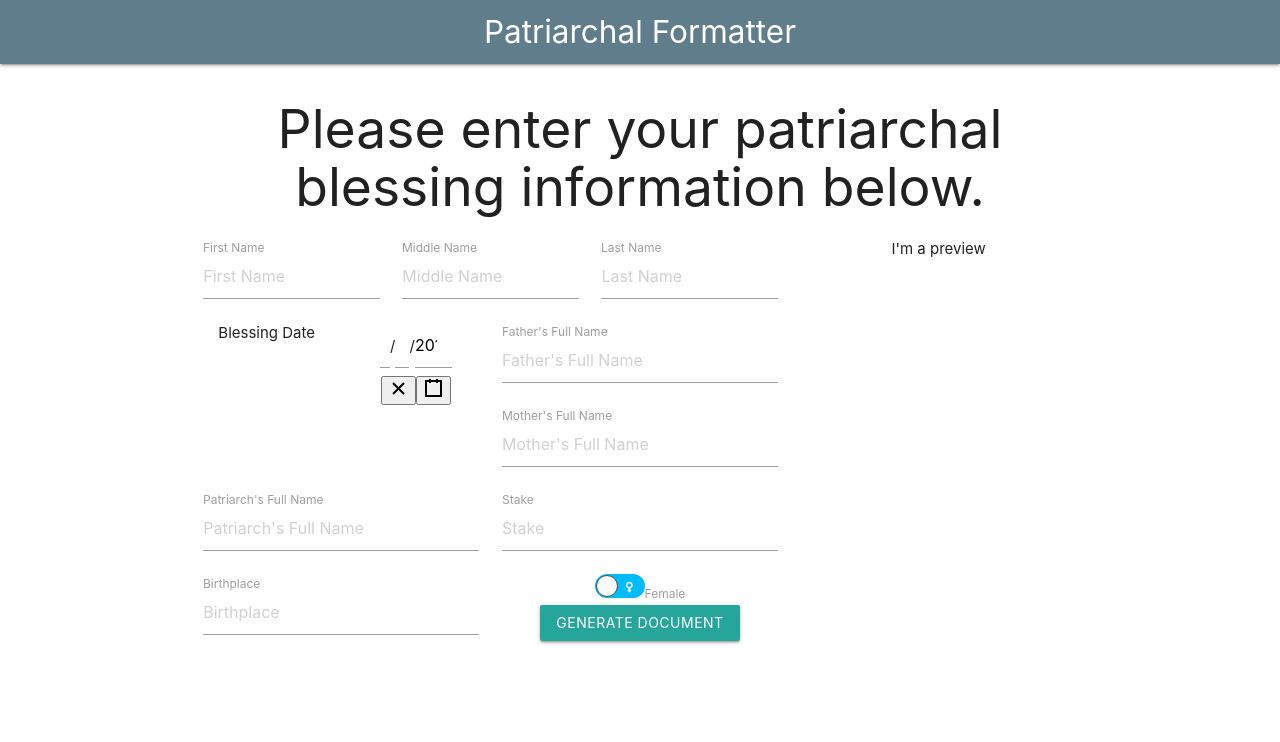
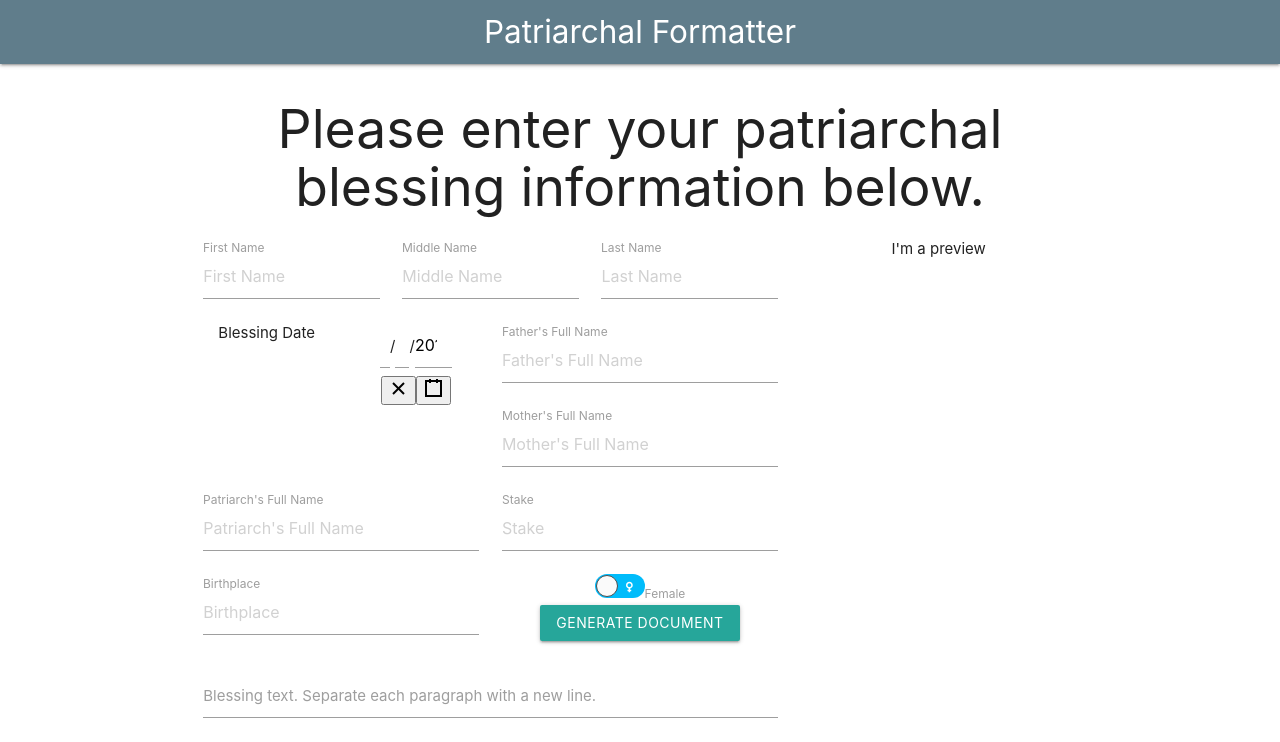
Before and after one commit to kbravh/scriptly, a React (Create React App) app: page / in a window 1280 px wide. Shown: the top 742 px of the page. Built offline with nearby package versions, Linux system fonts and the light colour scheme.

Commit message:
add textarea for blessing text

```diff
--- a/src/Components/BlessingForm.jsx
+++ b/src/Components/BlessingForm.jsx
@@ -5,12 +5,7 @@ import { faVenus } from '@fortawesome/free-solid-svg-icons';
 import DatePicker from 'react-date-picker';
 import Toggle from 'react-toggle';
 
-import * as pizzip from 'pizzip';
-import * as docxtemplater from 'docxtemplater';
-import { saveAs } from 'file-saver';
-
 import './BlessingForm.scss';
-const utils = require('pizzip/utils');
 
 export default class BlessingForm extends Component {
   constructor(props) {
@@ -36,11 +31,11 @@ export default class BlessingForm extends Component {
     let mother = this.state.motherName != null && this.state.motherName !== ""
     let gender = this.state.gender === "Female" ? 'hija' : 'hijo'
 
-    if(!father && !mother){
+    if (!father && !mother) {
       return ""
     }
     parentage += gender + "de "
-    parentage += father && mother ? this.state.fatherName + "y " + this.state.motherName : this.state.fatherName+this.state.motherName
+    parentage += father && mother ? this.state.fatherName + "y " + this.state.motherName : this.state.fatherName + this.state.motherName
     return parentage
   }
 
@@ -49,10 +44,10 @@ export default class BlessingForm extends Component {
     let verses = this.state.blessing.split('\n')
     // add verse numbers to all except first verse
     verses = verses.map((verse, i) => {
-      if(i==0){
+      if (i === 0) {
         return verse
-      }else{
-        return i+1 + '. ' + verse
+      } else {
+        return i + 1 + '. ' + verse
       }
     })
     return verses;
@@ -149,6 +144,11 @@ export default class BlessingForm extends Component {
               </label>
             </div>
 
+            <div className="input-field col s12">
+              <textarea id="blessing" className="materialize-textarea" onChange={this.handleInputChange}></textarea>
+              <label htmlFor="blessing">Blessing text. Separate each paragraph with a new line.</label>
+            </div>
+
             <span className="waves-effect waves-light btn" onClick={this.handleSubmit}>Generate Document</span>
           </div>
         </form>
```
